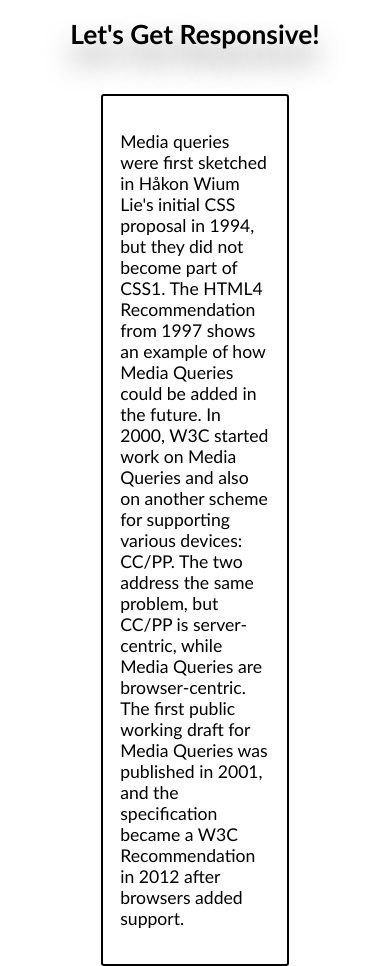
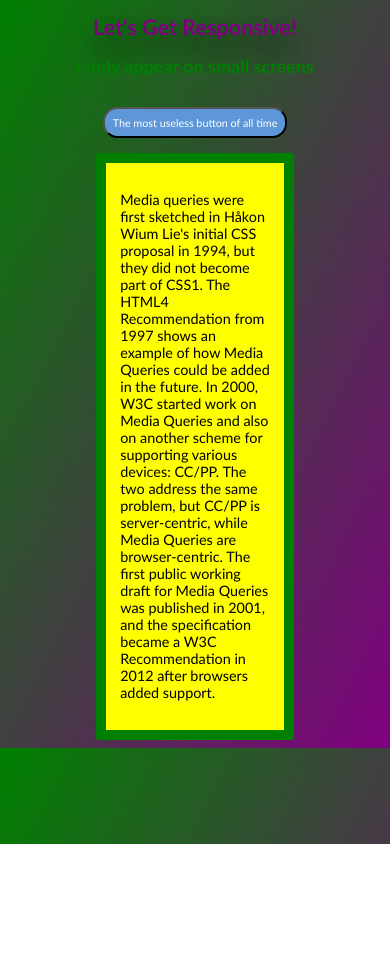
Before and after one commit to peepcrusher/coding-drills, a plain HTML site: page css-bootstrap/code-drills/00-required-code-drills/08-core-css-media-queries-1/challenge-prompt.html in a window 390 px wide. Shown: the top 966 px of the page. After the commit the page ends 844 px from the top, so only its background shows below. Drawn offline with Linux system fonts and the light colour scheme.

Commit message:
completed css media queries 1 drill

```diff
--- a/css-bootstrap/code-drills/00-required-code-drills/08-core-css-media-queries-1/style.css
+++ b/css-bootstrap/code-drills/00-required-code-drills/08-core-css-media-queries-1/style.css
@@ -59,13 +59,11 @@ body {
 }
 
 .btn:hover {
-  transform: translateY(-1px);
   box-shadow: 0 .5rem .7rem rgba(0,0,0,.2);
 }
 
 .btn:active,
 .btn:focus {
-  transform: translateY(1px);
   outline: none;
   box-shadow: 0 .2rem .4rem rgba(0,0,0,.2);
 }
@@ -88,17 +86,55 @@ Therefore, we want our media queries in descending order, so that the most recen
   html {
     font-size: 55%;
   }
+.heading-primary{
+  color: blue;
 
+}
+.about__box--center{
+  background: orangered;
+  border: 5px solid purple;
+}
 
+p{
+  color: white;
+}
 }
 
 
 @media (max-width: 900px) {
 /* Set the font-size to 45% */
+html{
+  font-size: 45%;
+}
+.heading-primary{
+  color:purple;
+}
+.heading-sub{
+  color:green;
+  display: block;
+}
+.about__box--center{
+  border: 10px solid green;
+  background: yellow;
+  width: 40%;
+  margin: auto;
+  display:block;
+}
 
+p{
+  color: black;
 }
+.about{
+  display: flex;
+  flex-direction: column-reverse;
+  margin-top: 0;
+}
+}
+
 
 @media (max-width: 600px) {
   /* For the colorful background, look up setting a background-image to a linear gradient in css */
-
+body{
+  background-image: linear-gradient(to bottom right, green, purple );
 }
+}
```
Also changed, not shown: css-bootstrap/code-drills/00-required-code-drills/08-core-css-media-queries-1/challenge-prompt.html (+1 -0 lines).
